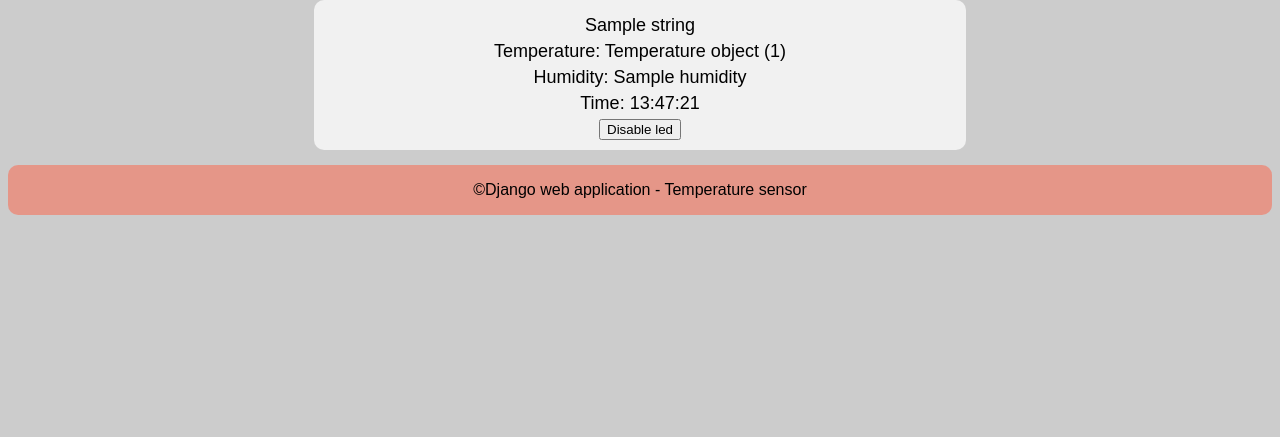
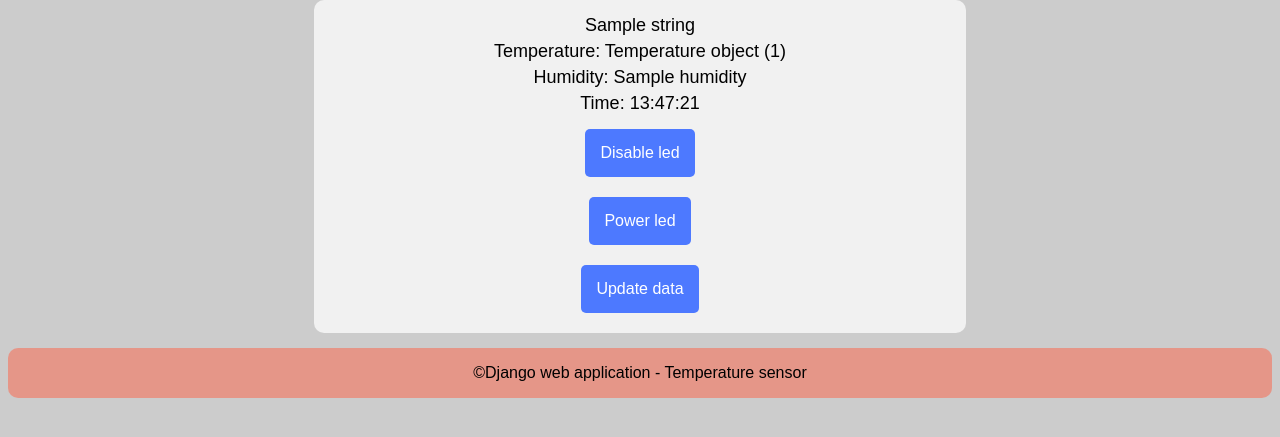
Before and after one commit to sgabriel190/rpi-temperature, a Django app: template templates/tempsens/index.html in a window 1280 px wide. Shown: the part 151-588 px from the top of the page. Run offline with Django 3.2, Linux system fonts and the light colour scheme; tables that the repository leaves empty hold one stand-in row (values such as "Sample post"); the template is opened without the code that fills it: values that come from a table or form of the project are taken from there, most other values are stand-ins (such as "Sample title", 1, 10 or a date in 2020); parts of the project's set-up code (start-up, migrations or seed data) failed here and were passed over.

Commit message:
updated client script and view

```diff
--- a/static/tempsens/css/style.css
+++ b/static/tempsens/css/style.css
@@ -40,3 +40,17 @@ article>p {
     font-size: 18px;
     margin: 5px;
 }
+
+.button {
+    background-color: #4d79ff;
+    border: none;
+    color: white;
+    padding: 15px;
+    text-align: center;
+    text-decoration: none;
+    display: inline-block;
+    font-size: 16px;
+    margin: 10px 10px;
+    cursor: pointer;
+    border-radius: 5px;
+}
--- a/static/tempsens/js/script.js
+++ b/static/tempsens/js/script.js
@@ -20,6 +20,7 @@ function getCurrentTime() {
 
 function getTemperatureValue() {
     $.get("/tempsens/get_data_json/", (data, status) => {
-        console.log("Data: " + JSON.stringify(data) + " Status: " + status);
+        document.getElementById("local_temperature").innerHTML = "Temperature: " + data.temp.toFixed(1);
+        document.getElementById("local_humidity").innerHTML = "Humidity: " + data.hum.toFixed(1);
     });
 }
--- a/templates/tempsens/index.html
+++ b/templates/tempsens/index.html
@@ -24,11 +24,15 @@
         <article>
         <p>{{ string }}</p>
             <p id="local_temperature">Temperature: {% if temperature %} {{ temperature }} {% endif %} </p>
-            <p id="local_humidity">Humidity:{% if humidity %} {{ humidity }} {% endif %} </p>
-            <p id="local_time">Time:{% if local_time %} {{ local_time }} {% endif %}</p>
+            <p id="local_humidity">Humidity: {% if humidity %} {{ humidity }} {% endif %} </p>
+            <p id="local_time"></p>
             <form action="/tempsens/disable_led/" method="get">
-                <input type="submit" value="Disable led">
+                <input class="button" type="submit" value="Disable led">
             </form>
+            <form action="/tempsens/power_led/" method="get">
+                <input class="button" type="submit" value="Power led">
+            </form>
+             <button class="button" onclick="getTemperatureValue()">Update data</button>
         </article>
     </main>
 
@@ -36,8 +40,8 @@
         <p>&copy;Django web application - Temperature sensor</p>
     </footer>
     <script>
+        getCurrentTime();
         setInterval(getCurrentTime, 1000);
-        setInterval(getTemperatureValue, 5000);
     </script>
 </body>
 
--- a/tempsens/urls.py
+++ b/tempsens/urls.py
@@ -5,5 +5,6 @@ from . import views
 urlpatterns = [
     path('', views.Index.as_view(), name='index'),
     path('disable_led/', views.disable_led, name="disable_led"),
+    path('power_led/', views.power_led, name="power_led"),
     path('get_data_json/', views.get_data_json, name="get_data_json"),
 ]
--- a/tempsens/views.py
+++ b/tempsens/views.py
@@ -12,7 +12,6 @@ class Index(View):
         return render(request, self.path, {
             'temperature': info["temp"],
             'humidity': info["hum"],
-            'local_time': info["time"],
          })
 
 
@@ -20,6 +19,10 @@ def disable_led(request):
     powerOffLed.delay()
     return redirect("/tempsens/")
 
+def power_led(request):
+    powerOnLed.delay()
+    return redirect("/tempsens/")
+
 def get_data_json(request):
     task_result = getInfo.delay()
     info = task_result.get()
```
Also changed, not shown: tempsens/tasks.py (+6 -2 lines).
